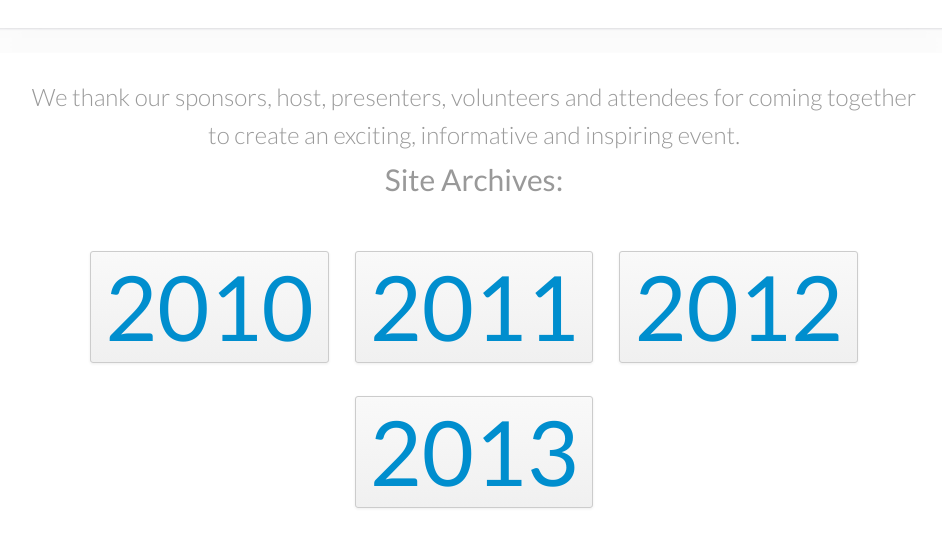
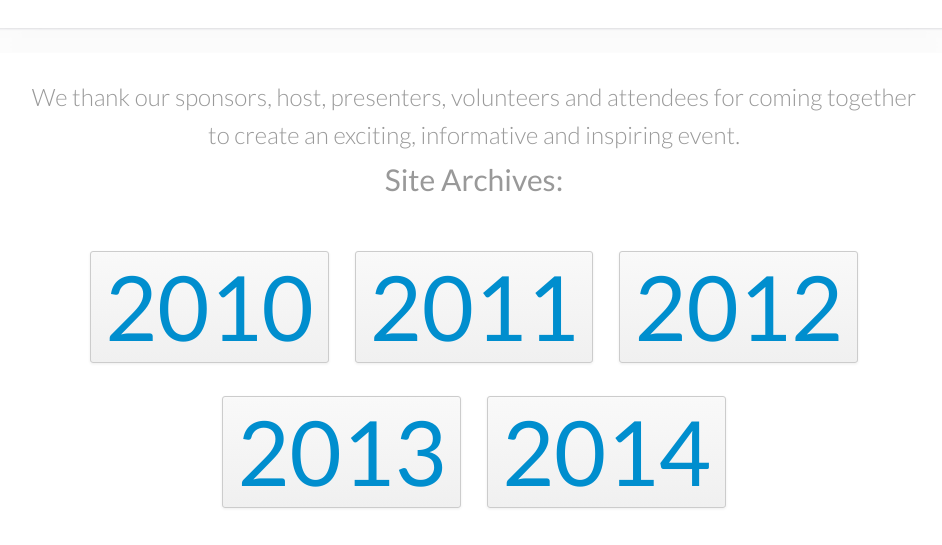
Before and after one commit to drupalcampct/drupalcampct.org, a plain HTML site: page index.html in a window 1280 px wide. Shown: the part 255-800 px from the top of the page, without its empty margins (166-1108 px from the left). Drawn offline with nearby package versions, Linux system fonts and the light colour scheme.

Commit message:
Add 2014 button

```diff
--- a/index.html
+++ b/index.html
@@ -36,6 +36,7 @@
                                 <li class="btn"><a href="http://2011.drupalcampct.org">2011</a></li>
                                 <li class="btn"><a href="http://2012.drupalcampct.org">2012</a></li>
                                 <li class="btn"><a href="http://2013.drupalcampct.org">2013</a></li>
+                                <li class="btn"><a href="http://2014.drupalcampct.org">2014</a></li>
                             </ul>
                                             </div>
             </div><!-- end #intro -->
```
Also changed, not shown: 1 other file.
